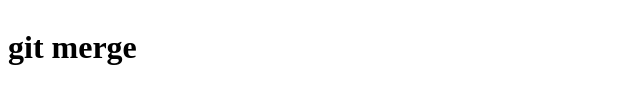
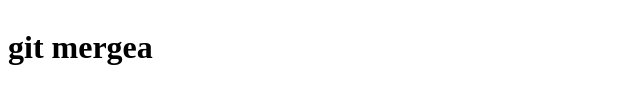
Before and after one commit to riri-o/git_tutorial, a plain HTML site: page index.html in a window 1280 px wide. Shown: the part 264-368 px from the top of the page, 0-640 px from the left. Drawn offline with Linux system fonts and the light colour scheme.

```diff
--- a/index.html
+++ b/index.html
@@ -2,4 +2,4 @@
 <p>git status</p>
 <p>git diff</p>
 <p>git commit --amend</p>
-<p>git merge</p>
+<p>git mergea</p>
```
